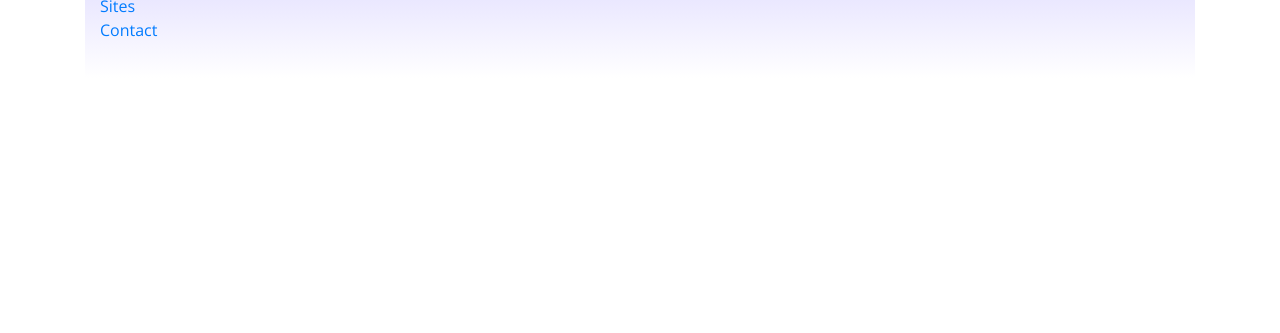
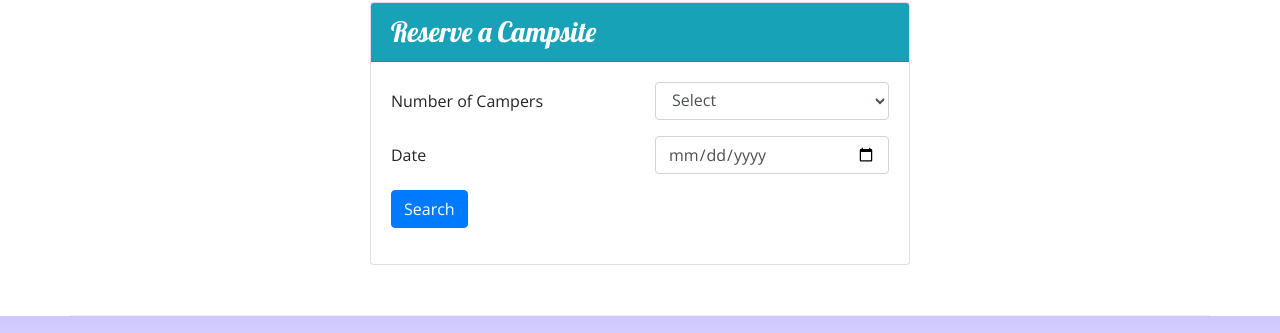
Before and after one commit to A-Schuster/nucamp-site, a website: page index.html in a window 1280 px wide. Shown: the part 1201-1534 px from the top of the page. Before the commit the page ends 1279 px from the top, so only its background shows below. Drawn offline with nearby package versions, Linux system fonts and the light colour scheme.

Commit message:
Added the changes in week2 including a reservation form and another img.

```diff
--- a/index.html
+++ b/index.html
@@ -29,6 +29,9 @@
           <div class="col">
             <h1>NuCamp</h1>
             <h2>a better way to camp</h2>
+          </div>
+          <div class="col-md-4 col-xl-2 col">
+            <a href="reserveForm" class="btn btn-primary  ">Reserve Campsite</a>
           </div>
         </div>
       </div>
@@ -66,17 +69,23 @@
             </div>
           </div>
         </div>
+      </div>
 
       <div class="row row-content align-items-center">
         <div class="col-sm-4 col-md-3">
           <h2>Featured Campsites</h2>
         </div>
         <div class="col">
+          <div class="media">
+            <div class="media-body align-self-center">
               <h3>React Lake Campground</h3>
               <p class="d-none d-sm-block">Nestled in the foothills of the Chrome Mountains, this campground on the shores of the pristine React Lake is a favorite for fly fishers.</p>
             </div>
+            <img class="img-thumbnail d-flex ml-3" src="img/react-lake-thumb.jpg" alt="Picture of Lake Thumb">
         </div>
-
+        </div>
+      </div>
+      <div class="container"></div>
       <div class="row row-content align-items-center">
         <div class="col-sm-4 order-sm-last col-md-3">
           <h2 class="text-sm-right">Our Community Partners</h2>
@@ -91,7 +100,42 @@
           </div>
         </div>
       </div>
-
+      <div class="row row-content">
+        <div class="col col-sm-6 mx-auto">
+          <div class="card">
+            <h3 class="card-header bg-info text-white">Reserve a Campsite</h3>
+            <div class="card-body">
+              <form id="reserveForm">
+                <div class="form-group row">
+                  <label class="col-sm-6 col-form-label" for="numCampers">Number of Campers</label>
+                  <div class="col">
+                    <select class="form-control" name="numCampers" id="numCampers">
+                      <option value="select">Select</option>
+                      <option value="1">1</option>
+                      <option value="2">2</option>
+                      <option value="3">3</option>
+                      <option value="4">4</option>
+                      <option value="5">5</option>
+                      <option value="6">6</option>
+                    </select>
+                  </div>
+                </div>
+                <div class="form-group row">
+                  <label class="col col-form-label" for="date">Date</label>
+                  <div class="col-sm-6">
+                    <input class="form-control" type="date" id="date" name="date" placeholder="mm/dd/yyyy">
+                  </div>
+                </div>
+                <div class="form-group row">
+                  <div class="col">
+                    <button class="btn btn-primary" type="submit">Search</button>
+                  </div>
+                </div>
+              </form>
+            </div>
+          </div>
+        </div>
+      </div>
     </div>
 
     <footer class="site-footer">
```
Lines whose indentation alone changed are shown as unchanged.
